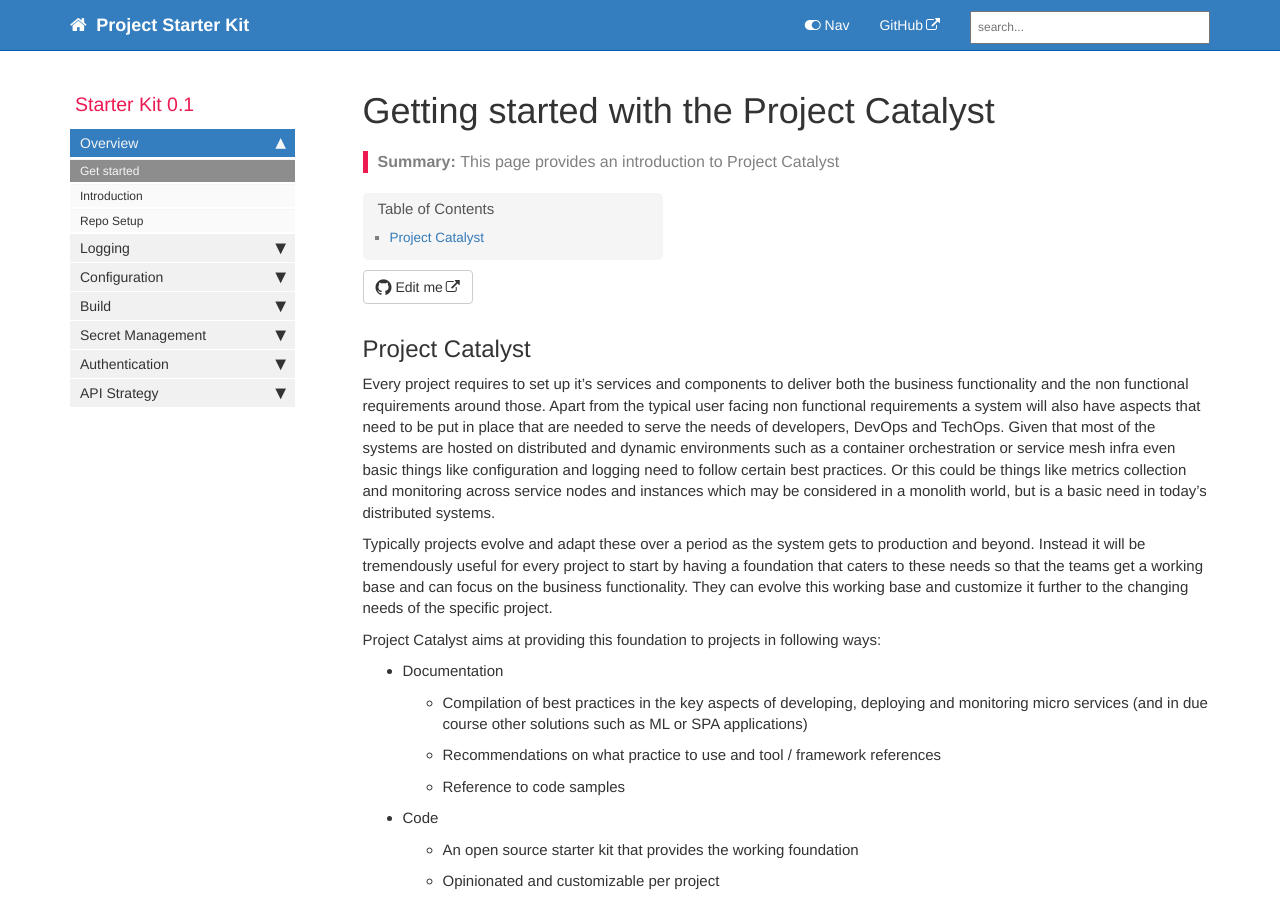
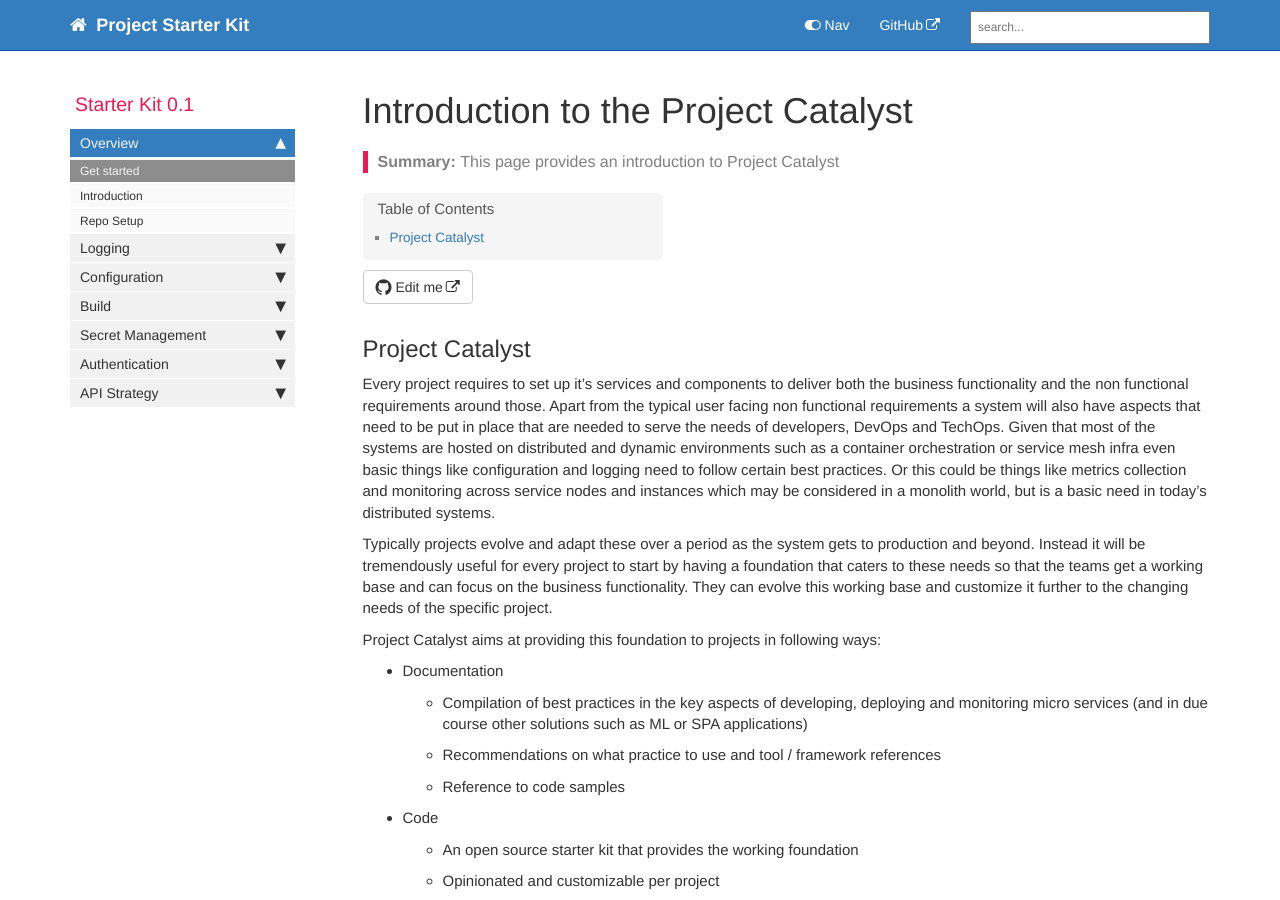
Before and after one commit to bharatak/cd-jump-start.github.io, a Jekyll site: the page built from index.md, in a window 1280 px wide and 900 px high. Built offline with Jekyll 4.4.1, drawn with Linux system fonts in a browser that asks for light colours; comment, search, counter and statistics services are not loaded.

Commit message:
Update index.md

```diff
--- a/index.md
+++ b/index.md
@@ -1,5 +1,5 @@
 ---
-title: "Getting started with the Project Catalyst"
+title: "Introduction to the Project Catalyst"
 keywords: catalyst starterkit service-starter
 tags: [getting_started]
 sidebar: mydoc_sidebar
```
